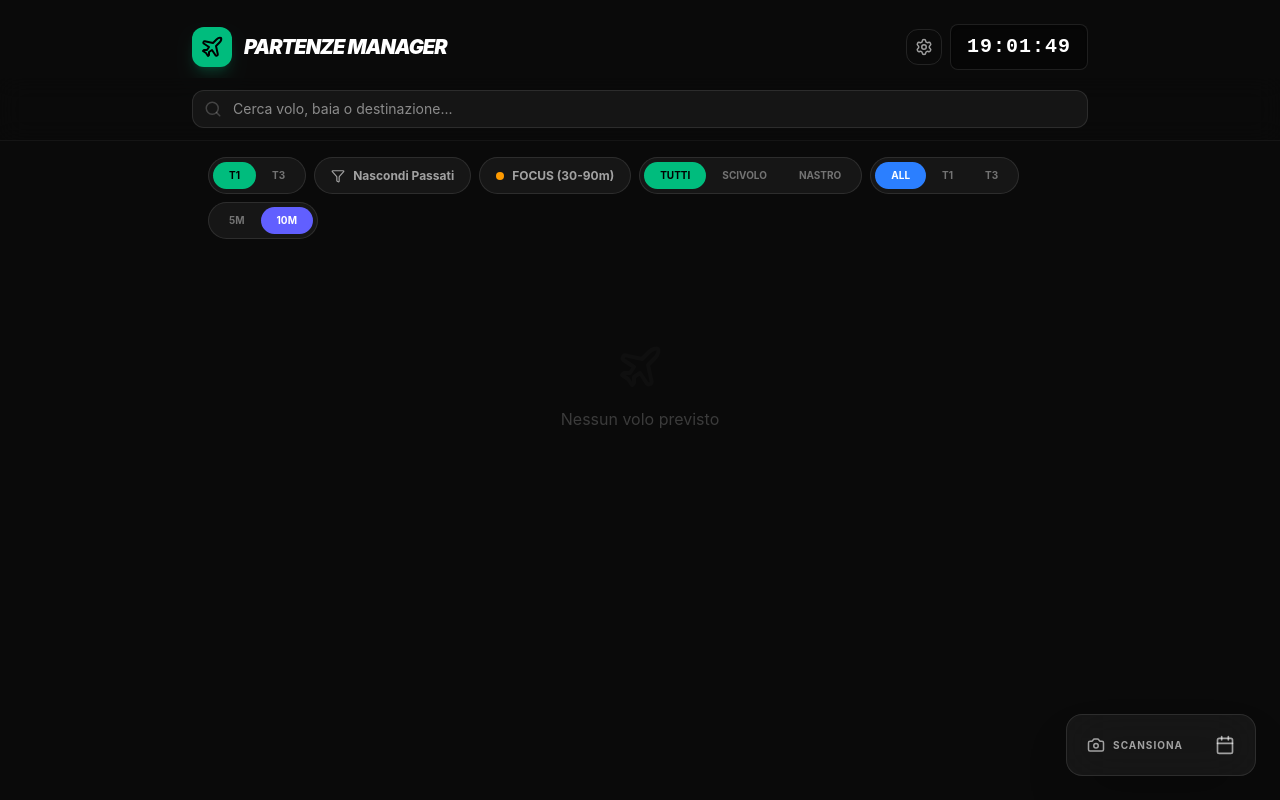
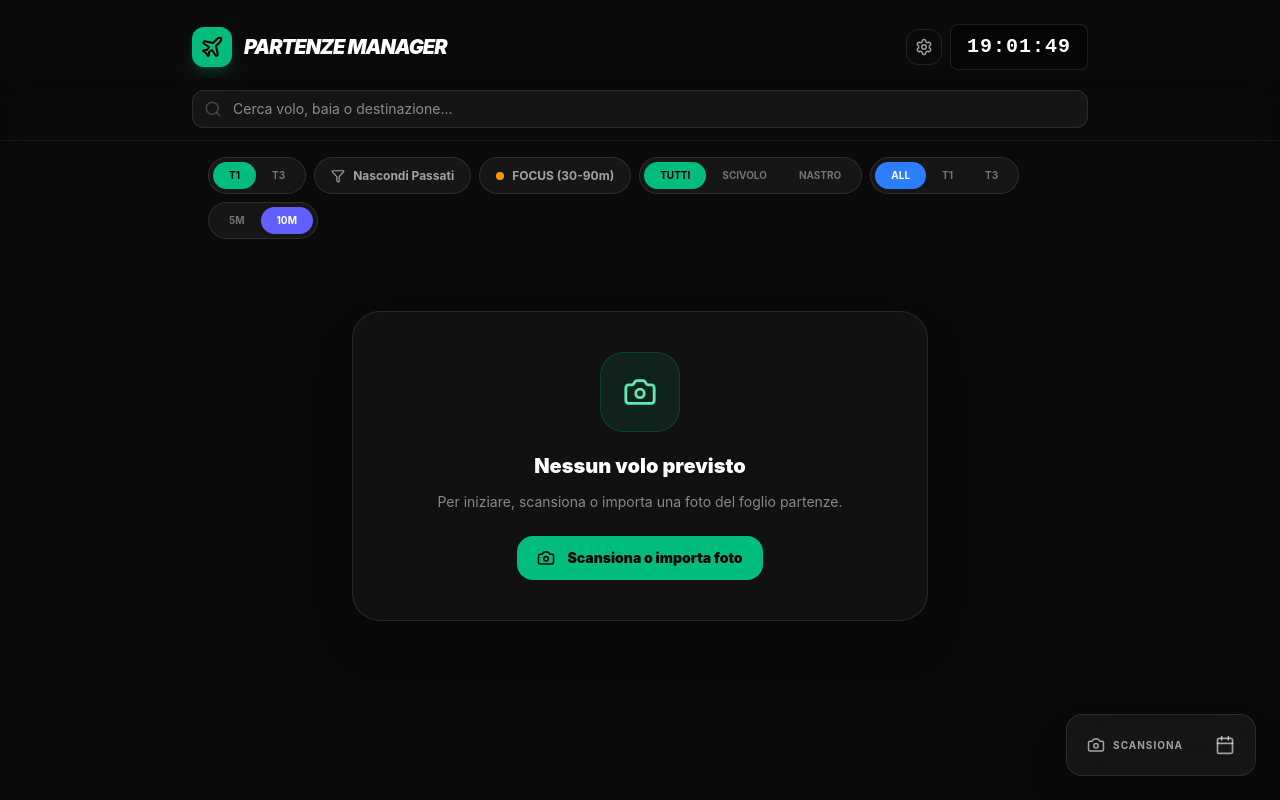
Before and after one commit to oreogano9/partenze_Manager, a React (Vite) app: page / in a window 1280 px wide. Built offline with nearby package versions, Linux system fonts and the light colour scheme.

Commit message:
Emphasize scan action in empty state

```diff
--- a/src/App.tsx
+++ b/src/App.tsx
@@ -695,9 +695,22 @@ export default function App() {
         {/* Flight List */}
         <div className="space-y-0">
           {filteredFlights.length === 0 ? (
-            <div className="text-center py-20 text-white/20">
-              <Plane size={48} className="mx-auto mb-4 opacity-10" />
-              <p>{t.noFlightsScheduled}</p>
+            <div className="py-12">
+              <div className="mx-auto max-w-xl rounded-[28px] border border-white/10 bg-[#111111] px-6 py-10 text-center shadow-2xl">
+                <div className="mx-auto mb-5 flex h-20 w-20 items-center justify-center rounded-3xl bg-emerald-500/10 border border-emerald-500/20">
+                  <Camera size={34} className="text-emerald-300" />
+                </div>
+                <p className="text-xl font-black text-white">{t.noFlightsScheduled}</p>
+                <p className="mx-auto mt-3 max-w-md text-sm text-white/50">{t.emptyStateHint}</p>
+                <button
+                  onClick={() => fileInputRef.current?.click()}
+                  disabled={isExtracting}
+                  className="mx-auto mt-6 inline-flex items-center gap-3 rounded-2xl bg-emerald-500 px-5 py-3 text-sm font-black text-black transition-all hover:bg-emerald-400 disabled:cursor-not-allowed disabled:bg-white/10 disabled:text-white/30"
+                >
+                  {isExtracting ? <Loader2 size={18} className="animate-spin" /> : <Camera size={18} />}
+                  {isExtracting ? `OCR ${Math.round(ocrProgress * 100)}%` : t.emptyStateAction}
+                </button>
+              </div>
             </div>
           ) : (
             filteredFlights.map((flight, index) => {
--- a/src/constants.ts
+++ b/src/constants.ts
@@ -84,6 +84,8 @@ export const TRANSLATIONS = {
     english: 'Inglese',
     all: 'TUTTI',
     noFlightsScheduled: 'Nessun volo previsto',
+    emptyStateHint: 'Per iniziare, scansiona o importa una foto del foglio partenze.',
+    emptyStateAction: 'Scansiona o importa foto',
     export: 'Esporta',
     flights: 'voli',
     downloadBulkImport: 'Scarica file per importazione multipla',
@@ -152,6 +154,8 @@ export const TRANSLATIONS = {
     english: 'English',
     all: 'ALL',
     noFlightsScheduled: 'No flights scheduled',
+    emptyStateHint: 'To get started, scan or import a photo of the departures sheet.',
+    emptyStateAction: 'Scan or import photo',
     export: 'Export',
     flights: 'flights',
     downloadBulkImport: 'Download file for bulk import',
```
